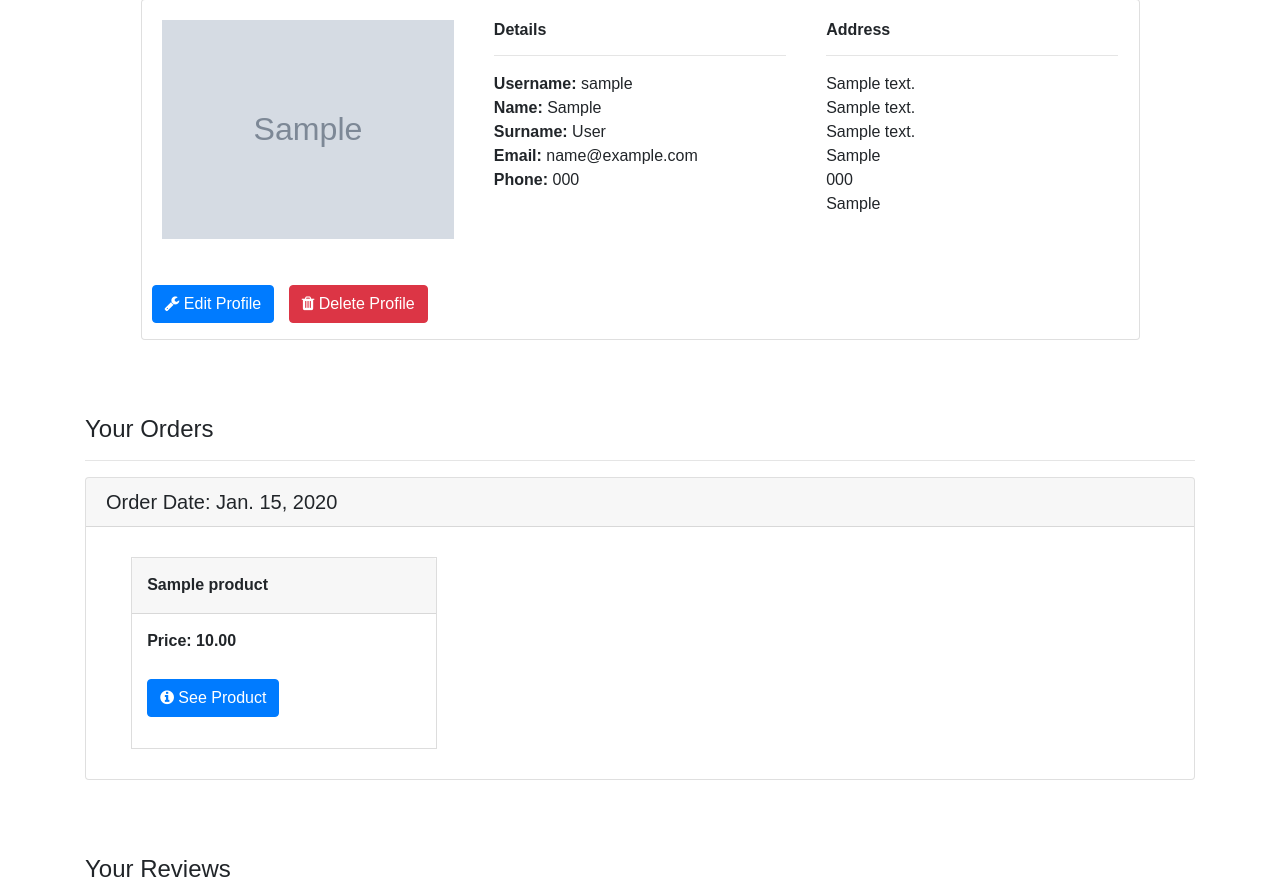
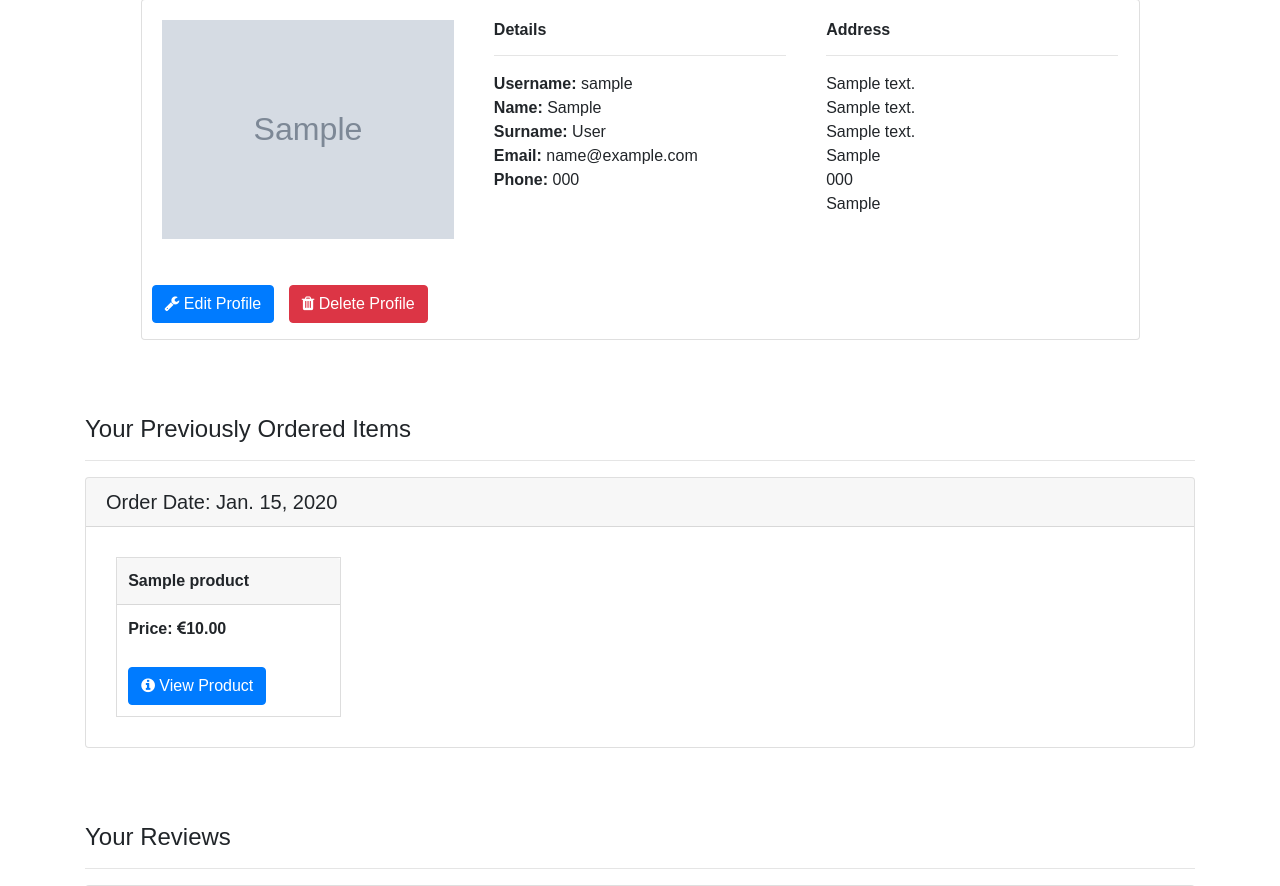
Before and after one commit to aidan-stritch/magical-deals, a Django app: page /accounts/profile/ in a window 1280 px wide. Shown: the part 93-979 px from the top of the page. Run offline with Django 3.2, Linux system fonts and the light colour scheme; a user stored in the database is signed in; tables that the repository leaves empty hold one stand-in row (values such as "Sample post"); grey boxes marked "Sample" are stand-in pictures; some libraries are stand-ins or nearby versions.

Commit message:
improved CSS layout of previous bought items on profile.html

```diff
--- a/accounts/templates/profile.html
+++ b/accounts/templates/profile.html
@@ -76,7 +76,7 @@
 </div>
 
 <div class="previous-order">
-    <h4>Your Orders</h4>
+    <h4>Your Previously Ordered Items</h4>
     <hr>
 
     {% if orders.count > 0 %}
@@ -84,23 +84,25 @@
         <div class="card review-cards">
             <h5 class="card-header">Order Date: {{ order.date }}</h5>
             <div class="card-body">
-                <div class="col-xs-10 col-xs-offset-1 col-sm-offset-0 col-sm-6 col-md-4 display panel panel-default row-flex">
-                    {% for item in items%}
+                <div class="row row-flex">
+
+                {% for item in items %}
                     {% if item.order.id == order.id %}
+                    <div class="col-xs-10 col-xs-offset-1 col-sm-offset-0 col-sm-6 col-md-4 col-lg-3 display panel panel-default">
                         <div class="panel-body">
                             <div class="card-header panel-content">
                                 <strong>{{ item.product.product_name }}</strong>
                             </div>
                             <div class="panel-content">
-                                    <p><strong>Price: {{ item.product.price }}</strong></p>
-                                    <p>
-                                        <a href="{% url 'view_product' item.product.id %}" class="btn btn-primary"><i class="fa fa-info-circle" aria-hidden="true"></i> See Product</a>
-                                    </p>
+                                <p><strong>Price: <i class="fa fa-eur" aria-hidden="true"></i>{{ item.product.price }}</strong></p>
+                                <a href="{% url 'view_product' item.product.id %}" class="btn btn-primary"><i class="fa fa-info-circle" aria-hidden="true"></i> View Product</a>
+                            </div>
                         </div>
                     </div>
                     {% endif %}
                 {% endfor %}
                 </div>
+
             </div>
         </div>
         {% endfor %}
--- a/accounts/views.py
+++ b/accounts/views.py
@@ -52,7 +52,7 @@ def profile(request):
     """reviews that the user has made are passed to the profile page also"""
     user = request.user
     reviews = Review.objects.filter(user_id=user.id)
-    orders = Order.objects.filter(user_id=user.id)
+    orders = Order.objects.filter(user_id=user.id).order_by('-date')
     items = OrderLineItem.objects.all()
     args = {"reviews": reviews, "orders": orders, "items": items}
     return render(request, 'profile.html', args)
```
Lines whose indentation alone changed are shown as unchanged.
